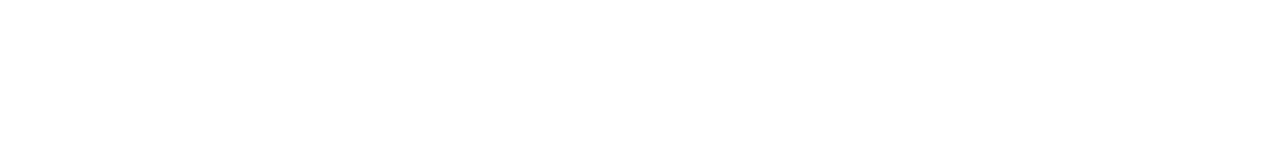
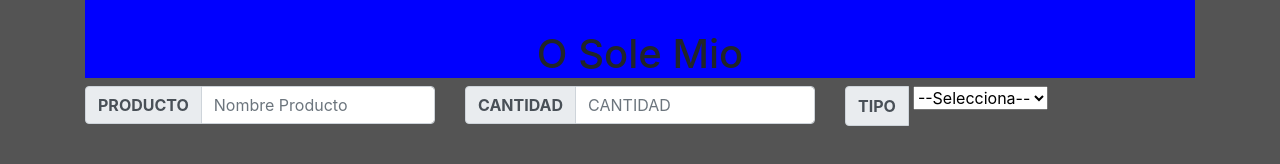
Before and after one commit to TheDarkMal/universo7, a plain HTML site: page index.html in a window 1280 px wide. Drawn offline with Linux system fonts and the light colour scheme.

Commit message:
haber ue pasa

```diff
--- /dev/null
+++ b/css/style.css
@@ -0,0 +1,12 @@
+header{
+    background-color: blue;
+}
+header h1{
+    padding-top: 30px;
+}
+body{
+    background-color: #545454;
+}
+#move{
+    padding-right: 5px;
+}
--- a/index.html
+++ b/index.html
@@ -5,8 +5,51 @@
     <meta name="viewport" content="width=device-width, initial-scale=1.0">
     <meta http-equiv="X-UA-Compatible" content="ie=edge">
     <title>LOGIN</title>
+    <link rel="stylesheet" href="bootstrap/css/bootstrap.min.css">
+    <link rel="stylesheet" href="css/style.css">
 </head>
+<div class="container">
+<header>
+    <center><h1>O Sole Mio</h1></center>
+</header>
 <body>
-
+    <div class="cotainer">
+        <div class="row">
+            <div class="col-md-4">
+                 <div class="input-group mb-3">
+                    <div class="input-group-prepend">
+                      <span class="input-group-text" id="basic-addon1"><b>PRODUCTO</b></span>
+                    </div>
+                    <input type="text" class="form-control" placeholder="Nombre Producto"  aria-describedby="basic-addon1">
+                  </div>
+                </div>
+            <div class="col-md-4">
+            <div class="input-group mb-3">
+                            <div class="input-group-prepend">
+                              <span class="input-group-text" id="basic-addon1"><b>CANTIDAD</b></span>
+                            </div>
+                <input type="text" class="form-control" placeholder="CANTIDAD"  aria-describedby="basic-addon1">
+            </div>
+            </div>
+            <div class="col-md-4">
+               <div class="input-group mb-3">
+              <div class="input-group-prepend" id="move">
+                  <span class="input-group-text" id="basic-addon1" ><b>TIPO</b></span>
+                </div>
+                <p class="parrafo">
+                     <select >
+                     <option value="" disable selected>--Selecciona--</option>
+                     <option>Masculino</option>
+                     <option>Femenino</option>
+                 </select>
+                </p>
+    </div>
+            </div>
+        </div>
+        <div class="row"></div>
+    </div>
+    <script src="bootstrap/js/jquery.js"></script>
+    <script src="bootstrap/js/bootstrap.min.js"></script>
 </body>
+</div>
 </html>
```
